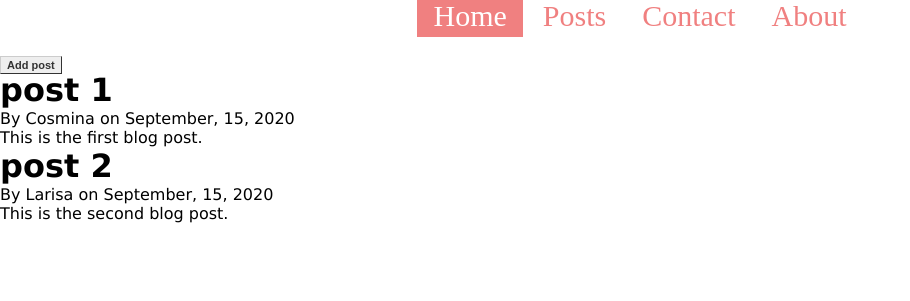
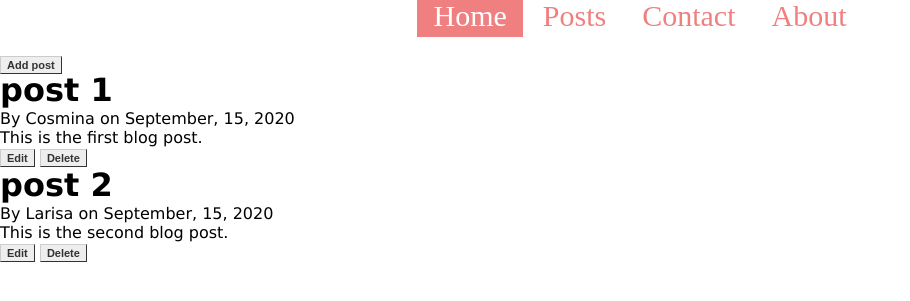
Before and after one commit to cosminadudas/Blog-App, a Flask app: page / in a window 1280 px wide. Shown: the top 301 px of the page, without its empty margins (0-910 px from the left). Run offline with Flask 2, Linux system fonts and the light colour scheme.

Commit message:
added buttons for deleting and editing posts and created a new html file called edit_post.html

```diff
--- a/BlogApp/app.py
+++ b/BlogApp/app.py
@@ -49,6 +49,9 @@ def add_post():
         return redirect(url_for('home'))
     return render_template('create_post.html')
 
+@app.route('/edit', methods = ["GET","POST"])
+def edit():
+    return redirect(url_for('home'))
 
 if __name__ == '__main__':
     # Run the app server on localhost:4449
--- a/BlogApp/templates/index.html
+++ b/BlogApp/templates/index.html
@@ -12,5 +12,7 @@
 <h1>{{ post.title }}</h1>
 <p>By {{ post.owner }} on {{ post.created_at }}</p>
 <p>{{ post.content }}</p>
+<a href="{{ url_for('edit_post') }}" class="button">Edit</a>
+<a href="#" class="button">Delete</a>
     {%  endfor %}
 {% endblock %}
```
Also changed, not shown: BlogApp/templates/edit_post.html (added, +11 -0 lines), 1 other file.
